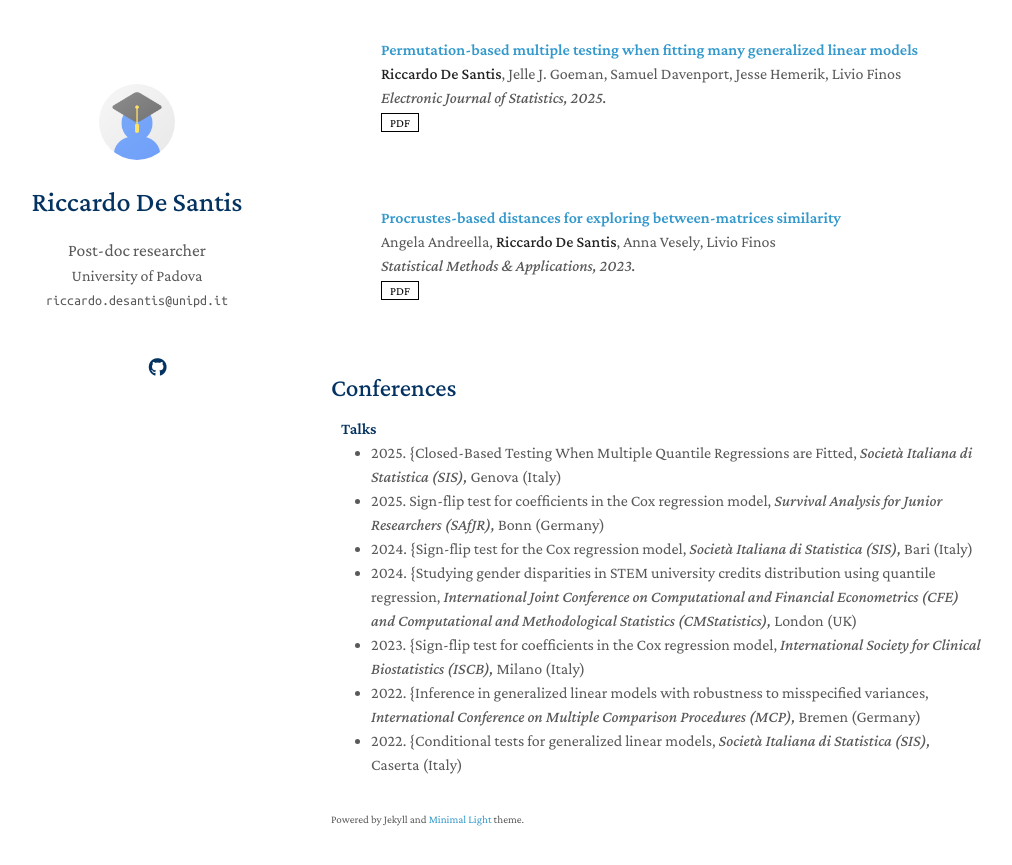
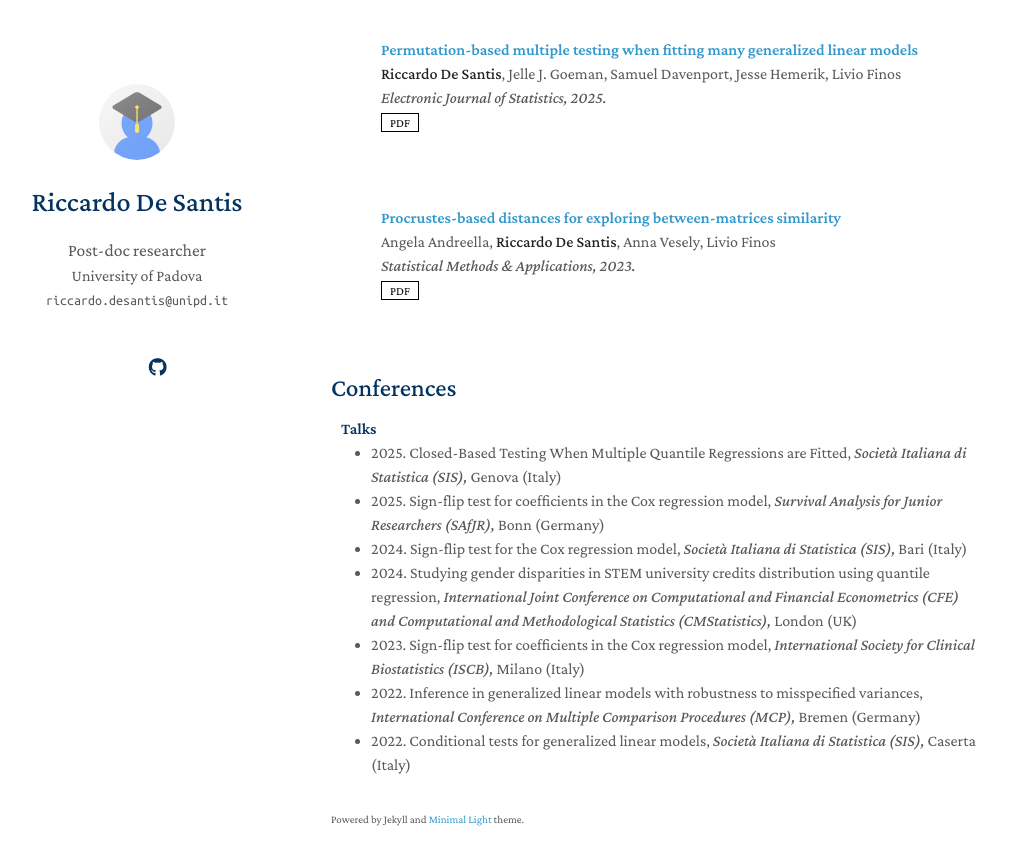
Before and after one commit to Rickdesa/rickdesa.github.io, a Jekyll site: the page built from index.md, in a window 1280 px wide and 900 px high, scrolled down 830 px. Shown: the top 865 px of the window, without its empty margins (139-1151 px from the left). Built offline with Jekyll 4.4.1, drawn with Linux system fonts in a browser that asks for light colours; a style sheet for code colours, icons or effects is not loaded; our own code applies the rules of GitHub Pages for plain Markdown files.

```diff
--- a/_includes/services.md
+++ b/_includes/services.md
@@ -3,11 +3,11 @@
 <h4 style="margin:0 10px 0;">Talks</h4>
 
 <ul style="margin:0 0 5px;">
-  <li><autocolor>2025. {Closed-Based Testing When Multiple Quantile Regressions are Fitted, <em>Società Italiana di Statistica (SIS),</em> Genova (Italy)</autocolor></li>
+  <li><autocolor>2025. Closed-Based Testing When Multiple Quantile Regressions are Fitted, <em>Società Italiana di Statistica (SIS),</em> Genova (Italy)</autocolor></li>
   <li><autocolor>2025. Sign-flip test for coefficients in the Cox regression model, <em>Survival Analysis for Junior Researchers (SAfJR),</em> Bonn (Germany)</autocolor></li>
-  <li><autocolor>2024. {Sign-flip test for the Cox regression model, <em>Società Italiana di Statistica (SIS),</em> Bari (Italy)</autocolor></li>
-<li><autocolor>2024. {Studying gender disparities in STEM university credits distribution using quantile regression, <em>International Joint Conference on Computational and Financial Econometrics (CFE) and Computational and Methodological Statistics (CMStatistics),</em> London (UK)</autocolor></li>
-<li><autocolor>2023. {Sign-flip test for coefficients in the Cox regression model, <em>International Society for Clinical Biostatistics (ISCB),</em> Milano (Italy)</autocolor></li>
-<li><autocolor>2022. {Inference in generalized linear models with robustness to misspecified variances, <em>International Conference on Multiple Comparison Procedures (MCP),</em> Bremen (Germany)</autocolor></li>
-<li><autocolor>2022. {Conditional tests for generalized linear models, <em>Società Italiana di Statistica (SIS),</em> Caserta (Italy)</autocolor></li>
+  <li><autocolor>2024. Sign-flip test for the Cox regression model, <em>Società Italiana di Statistica (SIS),</em> Bari (Italy)</autocolor></li>
+<li><autocolor>2024. Studying gender disparities in STEM university credits distribution using quantile regression, <em>International Joint Conference on Computational and Financial Econometrics (CFE) and Computational and Methodological Statistics (CMStatistics),</em> London (UK)</autocolor></li>
+<li><autocolor>2023. Sign-flip test for coefficients in the Cox regression model, <em>International Society for Clinical Biostatistics (ISCB),</em> Milano (Italy)</autocolor></li>
+<li><autocolor>2022. Inference in generalized linear models with robustness to misspecified variances, <em>International Conference on Multiple Comparison Procedures (MCP),</em> Bremen (Germany)</autocolor></li>
+<li><autocolor>2022. Conditional tests for generalized linear models, <em>Società Italiana di Statistica (SIS),</em> Caserta (Italy)</autocolor></li>
 </ul>
```
